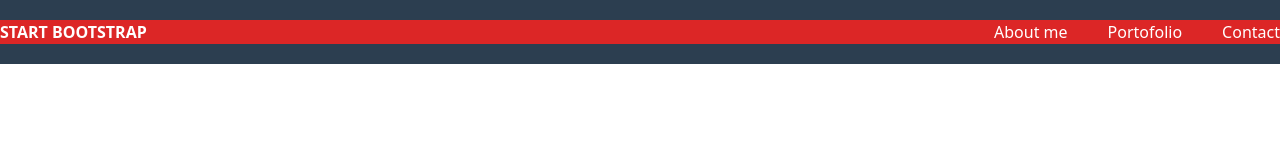
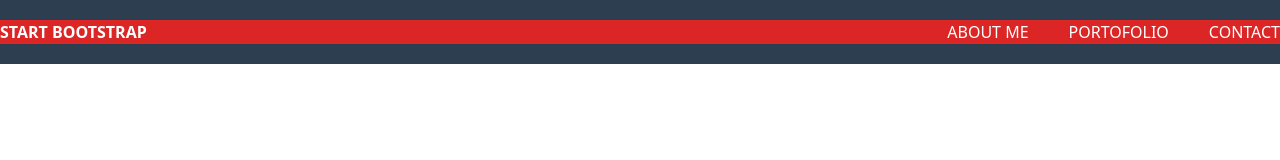
Before and after one commit to Linggabuwono/Neuversityexercise, a website: page src/index.html in a window 1280 px wide. Drawn offline with Linux system fonts and the light colour scheme.

Commit message:
membuat navbar 2

```diff
--- a/src/index.html
+++ b/src/index.html
@@ -13,7 +13,7 @@
     <div class="bg-secondary text-white py-5">
         <div class="container bg-red-600 mx-auto flex justify-between items-center">
             <h1 class="font-semibold uppercase">Start Bootstrap</h1>
-            <ul class="flex gap-10">
+            <ul class="flex gap-10 uppercase">
                 <li><a href="">About me</a></li>
                 <li><a href="">Portofolio</a></li>
                 <li><a href="">Contact</a></li>
```
